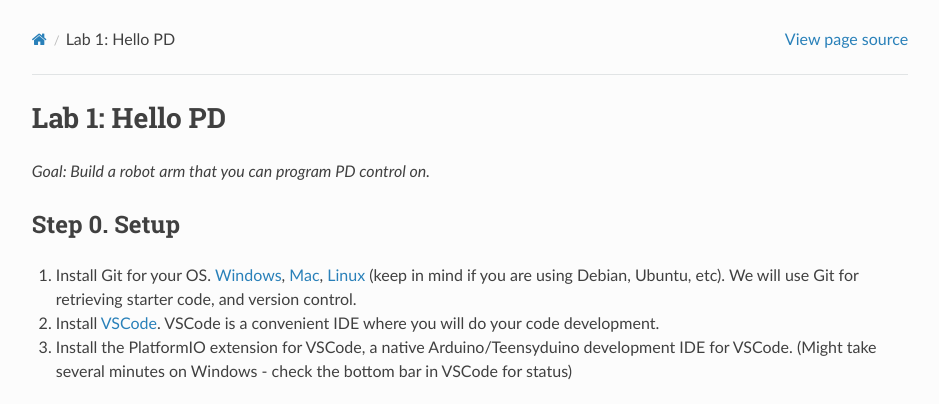
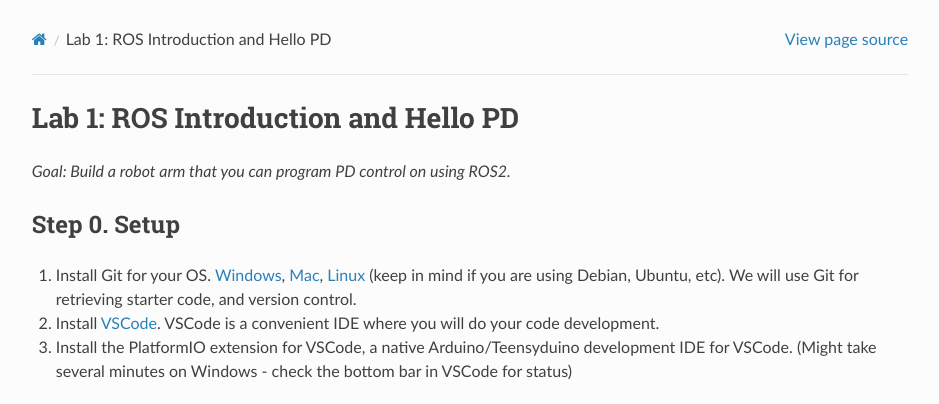
Before and after one commit to cs123-stanford/cs123-stanford-2024, a Sphinx documentation site: the page built from docs/schedule/labs/fall-24/lab-1.rst, in a window 1280 px wide and 900 px high, cut to the strip 0-404 px from the top of the window. Shown: the whole strip, without its empty margins (320-1259 px from the left). Built offline with Sphinx 7.4.7 and the Read the Docs theme 2.0.0, drawn with Linux system fonts in a browser that asks for light colours; pages that are not in the unit, such as notebooks, are missing from menus.

Commit message:
Update lab-1.rst

```diff
--- a/docs/schedule/labs/fall-24/lab-1.rst
+++ b/docs/schedule/labs/fall-24/lab-1.rst
@@ -1,6 +1,8 @@
-Lab 1: Hello PD
-================================
-*Goal: Build a robot arm that you can program PD control on.*
+Lab 1: ROS Introduction and Hello PD
+====================================
+*Goal: Build a robot arm that you can program PD control on using ROS2.*
+
+
 
 Step 0. Setup
 ^^^^^^^^^^^^^^
```
